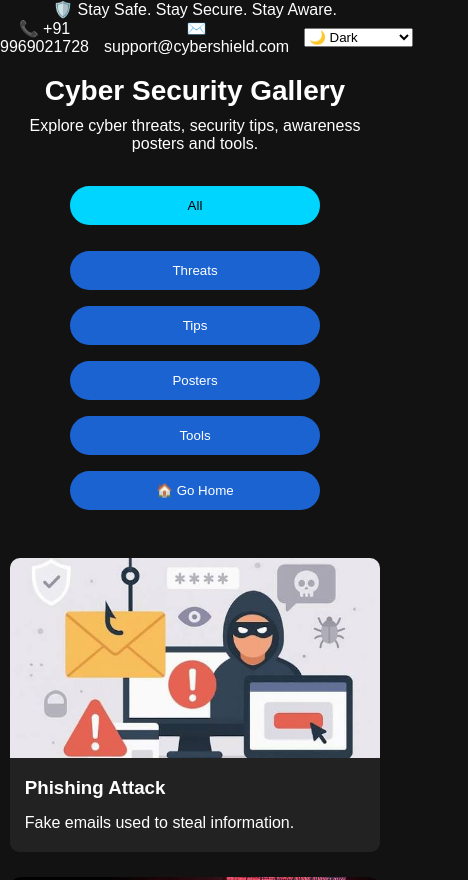
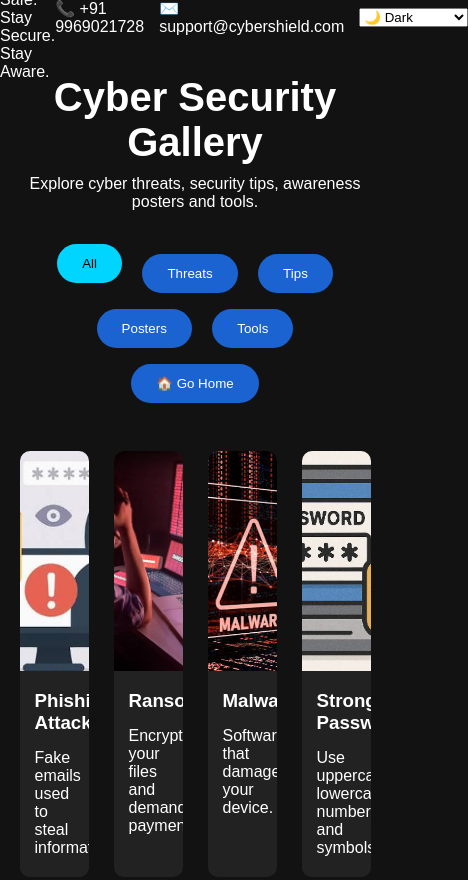
Before and after one commit to AbhiS-14/cyberxsheild, a plain HTML site: page gallery.html in a window 390 px wide. Shown: the top 880 px of the page, 468 px wide, since content can reach past the window. Drawn offline with Linux system fonts and the light colour scheme.

Commit message:
Update gallery.css

```diff
--- a/gallery.css
+++ b/gallery.css
@@ -189,45 +189,3 @@ body.matrix-mode .card p{
 /* .
 
 /* ................................................................................ */
-
-/* ======================
-   Mobile
-====================== */
-
-@media (max-width:768px){
-
-    .header2{
-        flex-direction:column;
-        text-align:center;
-    }
-
-    .left1,
-    .right1{
-        justify-content:center;
-    }
-
-    .gallery{
-        grid-template-columns:1fr;
-    }
-
-    .gallery-section{
-        width:95%;
-    }
-
-    .gallery-section h1{
-        font-size:28px;
-    }
-
-    .sub{
-        font-size:16px;
-    }
-
-    .buttons button{
-        width:100%;
-        max-width:250px;
-    }
-
-    .card img{
-        height:200px;
-    }
-}
```
